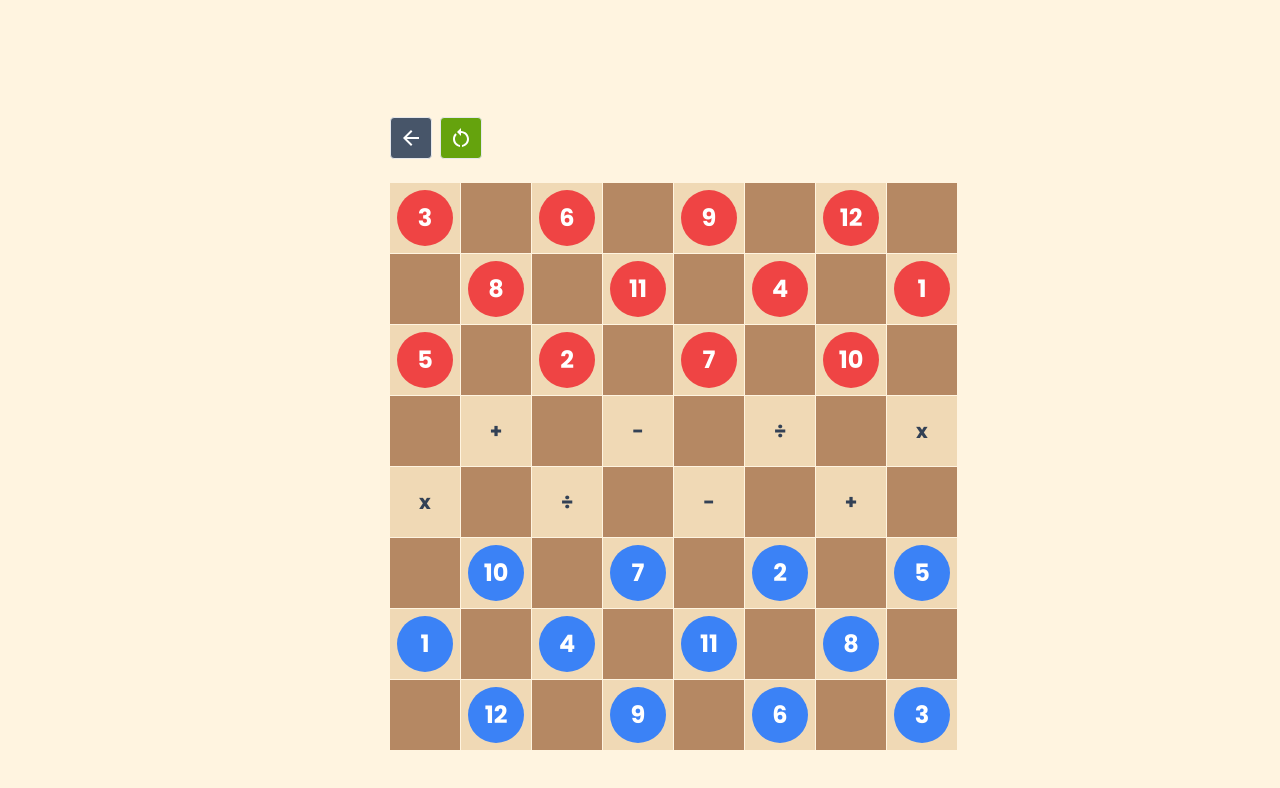
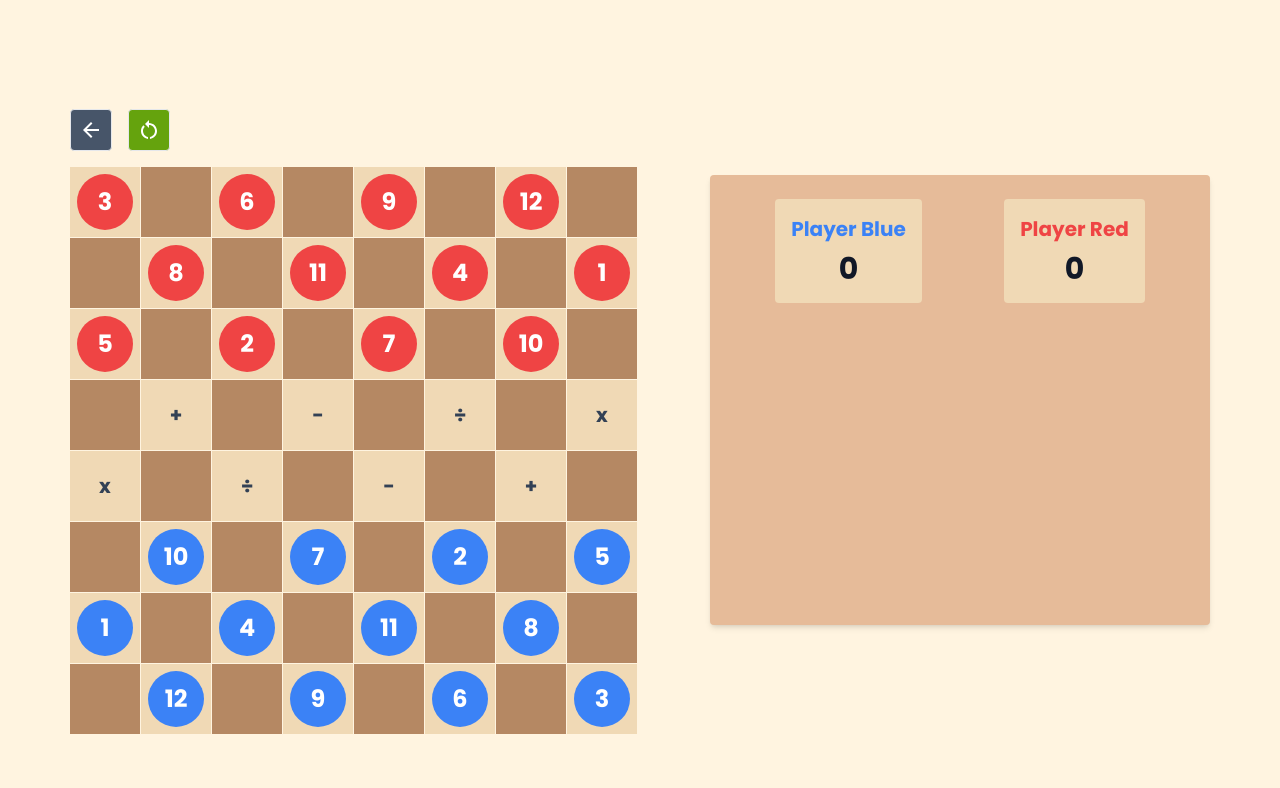
Before and after one commit to Keeeyaan/damath, a React (Vite) app: page /play in a window 1280 px wide. Shown: the top 788 px of the page. Built offline with nearby package versions, Linux system fonts and the light colour scheme.

Commit message:
added game ui for chess board and scoreboard

```diff
--- a/src/App.jsx
+++ b/src/App.jsx
@@ -2,9 +2,9 @@ import React, { useState } from "react";
 import { BrowserRouter, Routes, Route } from "react-router-dom";
 
 import Menu from "./components/Menu";
-import Board from "./components/Board";
+import Game from "./components/Game";
+
 import HowToModal from "./components/UI/HowToModal";
-
 const App = () => {
   const [isOpen, setIsOpen] = useState(false);
 
@@ -18,7 +18,7 @@ const App = () => {
         <HowToModal isOpen={isOpen} toggleModal={toggleModal} />
         <Routes>
           <Route path="/" element={<Menu toggleModal={toggleModal} />} />
-          <Route path="/play" element={<Board rows={8} cols={8} />} />
+          <Route path="/play" element={<Game />} />
         </Routes>
       </BrowserRouter>
     </>
--- a/src/components/Board.jsx
+++ b/src/components/Board.jsx
@@ -1,8 +1,5 @@
 import React, { useState, useEffect } from "react";
 import { Link } from "react-router-dom";
-
-import RestartAlt from "@mui/icons-material/RestartAlt";
-import ArrowBackIcon from "@mui/icons-material/ArrowBack";
 
 import Square from "./Square";
 import Piece from "./Piece";
@@ -290,6 +287,7 @@ const Board = ({ rows, cols }) => {
 
   return (
     <>
+      <div>
         {capturedModalToggle && (
           <CaptureModal
             setCapturedModalToggle={setCapturedModalToggle}
@@ -297,18 +295,7 @@ const Board = ({ rows, cols }) => {
             captureValue={captureValue}
           />
         )}
-      <div className="grid place-items-center h-screen">
-        <div className="">
-          <div className="mb-6 flex gap-2 items-center">
-            <Link to="/">
-              <button className="bg-slate-600 hover:bg-slate-700 text-white font-bold border py-2 px-2 rounded transition ease-in-out">
-                <ArrowBackIcon />
-              </button>
-            </Link>
-            <button className=" bg-lime-600 hover:bg-lime-700 text-white font-bold border py-2 px-2 rounded transition ease-in-out ">
-              <RestartAlt onClick={() => window.location.reload(false)} />
-            </button>
-          </div>
+
         <div
           className="grid gap-[1px] w-full max-w-[500px] h-full max-h-[500px]"
           style={{
@@ -326,7 +313,6 @@ const Board = ({ rows, cols }) => {
           </div>
         )}
       </div>
-      </div>
     </>
   );
 };
--- /dev/null
+++ b/src/components/Game.jsx
@@ -0,0 +1,30 @@
+import { Link } from "react-router-dom";
+
+import RestartAlt from "@mui/icons-material/RestartAlt";
+import ArrowBackIcon from "@mui/icons-material/ArrowBack";
+
+import Board from "./Board";
+import ScoreBoard from "./ScoreBoard";
+
+const Game = () => {
+  return (
+    <div className="grid grid-flow-col grid-cols-2 place-items-center h-screen">
+      <div className="mb-6 flex flex-col gap-4">
+        <div className="flex gap-4">
+          <Link to="/">
+            <button className="bg-slate-600 hover:bg-slate-700 text-white font-bold border py-2 px-2 rounded transition ease-in-out">
+              <ArrowBackIcon />
+            </button>
+          </Link>
+          <button className=" bg-lime-600 hover:bg-lime-700 text-white font-bold border py-2 px-2 rounded transition ease-in-out ">
+            <RestartAlt onClick={() => window.location.reload(false)} />
+          </button>
+        </div>
+        <Board rows={8} cols={8} />
+      </div>
+      <ScoreBoard />
+    </div>
+  );
+};
+
+export default Game;
```
Lines whose indentation alone changed are shown as unchanged.
